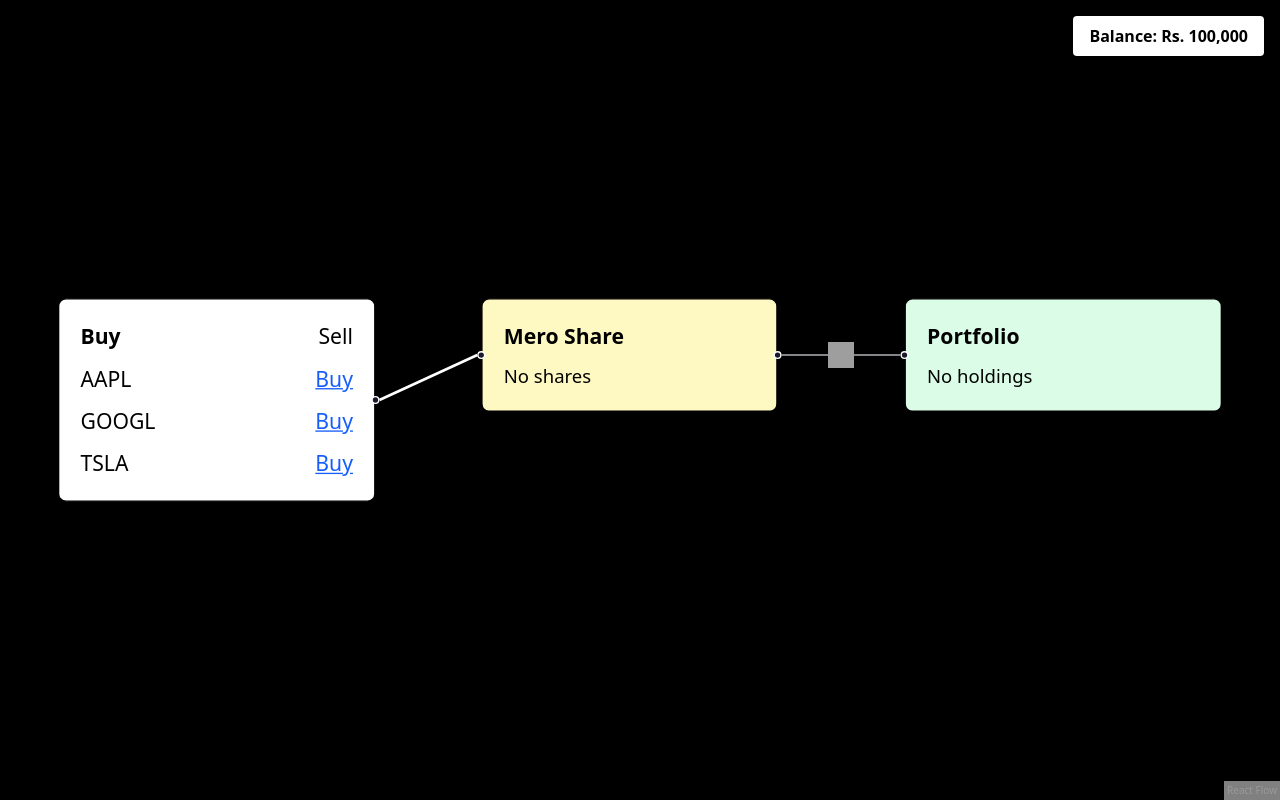
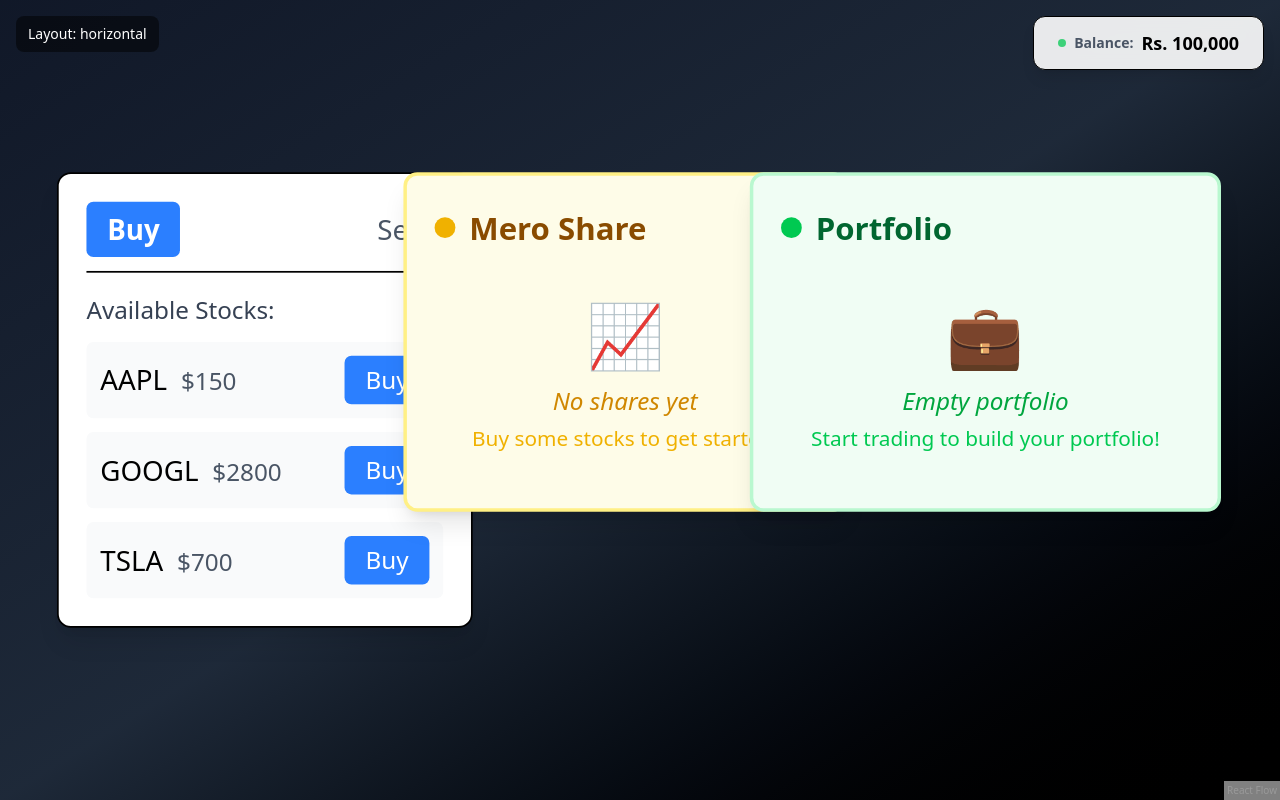
Before and after one commit to rockeyrai/capsules, a Next.js app in the folder rockey/: page /feature3 in a window 1280 px wide. Built offline with nearby package versions, Linux system fonts and the light colour scheme; grey boxes are pictures that could not be loaded.

Commit message:
making the TMS system with react flow libary

```diff
--- a/rockey/app/feature3/components/nodes/MeroShareNode.tsx
+++ b/rockey/app/feature3/components/nodes/MeroShareNode.tsx
@@ -1,38 +1,44 @@
-import { Handle, Position, NodeProps } from '@xyflow/react';
+// === components/nodes/MeroShareNode.tsx (Updated - Remove Handles) ===
+import { NodeProps } from '@xyflow/react';
 import { useGlobalStore } from '../../store/globalStore';
-import { useState, useEffect } from 'react';
 
 export default function MeroShareNode({ id }: NodeProps) {
   const { meroShares } = useGlobalStore();
 
-  // Responsive window width tracking
-  const [windowWidth, setWindowWidth] = useState(
-    typeof window !== 'undefined' ? window.innerWidth : 1200
-  );
+  return (
+    <div className="bg-yellow-50 border-2 border-yellow-200 p-4 rounded-lg w-64 shadow-lg transition-all hover:shadow-xl">
+      <div className="font-bold text-yellow-800 mb-3 text-lg flex items-center">
+        <div className="w-3 h-3 bg-yellow-500 rounded-full mr-2"></div>
+        Mero Share
+      </div>
 
-  useEffect(() => {
-    const handleResize = () => setWindowWidth(window.innerWidth);
-    window.addEventListener('resize', handleResize);
-    return () => window.removeEventListener('resize', handleResize);
-  }, []);
-
-  // Change handle positions on mobile
-  const targetPosition = windowWidth < 768 ? Position.Top : Position.Left;
-  const sourcePosition = windowWidth < 768 ? Position.Bottom : Position.Right;
-console.log("sandip test")
-  return (
-    <div className="bg-yellow-100 border p-4 rounded-md w-56">
-      <div className="font-bold mb-2">Mero Share</div>
-      {Object.values(meroShares).length === 0 && <p className="text-sm">No shares</p>}
-      <ul className="text-sm list-disc ml-4">
-        {Object.values(meroShares).map((s) => (
-          <li key={s.symbol}>
-            {s.symbol}: {s.quantity}
-          </li>
-        ))}
-      </ul>
-      <Handle type="target" position={targetPosition} />
-      <Handle type="source" position={sourcePosition} />
+      {Object.values(meroShares).length === 0 ? (
+        <div className="text-center py-4">
+          <div className="text-4xl mb-2">📈</div>
+          <p className="text-sm text-yellow-600 italic">No shares yet</p>
+          <p className="text-xs text-yellow-500 mt-1">Buy some stocks to get started!</p>
+        </div>
+      ) : (
+        <div className="space-y-2">
+          <div className="text-xs font-medium text-yellow-700 mb-2">Current Holdings:</div>
+          {Object.values(meroShares).map((s) => (
+            <div key={s.symbol} className="bg-white p-2 rounded border border-yellow-200">
+              <div className="flex justify-between items-center">
+                <span className="font-medium text-gray-800">{s.symbol}</span>
+                <span className="text-sm text-yellow-600">{s.quantity} shares</span>
+              </div>
+              <div className="text-xs text-gray-600 mt-1">
+                @ ${s.ltp} per share
+              </div>
+            </div>
+          ))}
+          <div className="mt-3 pt-2 border-t border-yellow-200">
+            <div className="text-xs font-medium text-yellow-700">
+              Total Holdings: {Object.values(meroShares).length} stocks
+            </div>
+          </div>
+        </div>
+      )}
     </div>
   );
 }
--- a/rockey/app/feature3/components/nodes/PortfolioNode.tsx
+++ b/rockey/app/feature3/components/nodes/PortfolioNode.tsx
@@ -1,37 +1,75 @@
-import { Handle, Position, NodeProps } from '@xyflow/react';
+
+// === components/nodes/PortfolioNode.tsx (Updated - Remove Handles) ===
+import { NodeProps } from '@xyflow/react';
 import { useGlobalStore } from '../../store/globalStore';
-import { useState, useEffect } from 'react';
 
 export default function PortfolioNode({ id }: NodeProps) {
   const { meroShares } = useGlobalStore();
 
-  // Track window width for responsive handle position
-  const [windowWidth, setWindowWidth] = useState(
-    typeof window !== 'undefined' ? window.innerWidth : 1200
+  const totalValue = Object.values(meroShares).reduce(
+    (sum, stock) => sum + (stock.ltp * stock.quantity),
+    0
   );
 
-  useEffect(() => {
-    const handleResize = () => setWindowWidth(window.innerWidth);
-    window.addEventListener('resize', handleResize);
-
-    return () => window.removeEventListener('resize', handleResize);
-  }, []);
-
-  // Use top handle on mobile (width < 768), else left
-  const handlePosition = windowWidth < 768 ? Position.Top : Position.Left;
+  const totalShares = Object.values(meroShares).reduce(
+    (sum, stock) => sum + stock.quantity,
+    0
+  );
 
   return (
-    <div className="bg-green-100 border p-4 rounded-md w-60">
-      <div className="font-bold mb-2">Portfolio</div>
-      {Object.values(meroShares).length === 0 && <p className="text-sm">No holdings</p>}
-      <ul className="text-sm list-disc ml-4">
-        {Object.values(meroShares).map((s) => (
-          <li key={s.symbol}>
-            {s.symbol} - Qty: {s.quantity} - Value: ${s.ltp * s.quantity}
-          </li>
-        ))}
-      </ul>
-      <Handle type="target" position={handlePosition} />
+    <div className="bg-green-50 border-2 border-green-200 p-4 rounded-lg w-68 shadow-lg transition-all hover:shadow-xl">
+      <div className="font-bold text-green-800 mb-3 text-lg flex items-center">
+        <div className="w-3 h-3 bg-green-500 rounded-full mr-2"></div>
+        Portfolio
+      </div>
+
+      {Object.values(meroShares).length === 0 ? (
+        <div className="text-center py-4">
+          <div className="text-4xl mb-2">💼</div>
+          <p className="text-sm text-green-600 italic">Empty portfolio</p>
+          <p className="text-xs text-green-500 mt-1">Start trading to build your portfolio!</p>
+        </div>
+      ) : (
+        <div className="space-y-3">
+          {/* Summary */}
+          <div className="bg-green-100 p-3 rounded border border-green-200">
+            <div className="text-sm font-semibold text-green-800 mb-1">Portfolio Summary</div>
+            <div className="flex justify-between text-xs">
+              <span className="text-green-700">Total Value:</span>
+              <span className="font-bold text-green-800">${totalValue.toLocaleString()}</span>
+            </div>
+            <div className="flex justify-between text-xs">
+              <span className="text-green-700">Total Shares:</span>
+              <span className="font-bold text-green-800">{totalShares}</span>
+            </div>
+          </div>
+
+          {/* Holdings */}
+          <div className="space-y-2">
+            <div className="text-xs font-medium text-green-700">Holdings:</div>
+            {Object.values(meroShares).map((s) => (
+              <div key={s.symbol} className="bg-white p-2 rounded border border-green-200">
+                <div className="flex justify-between items-start">
+                  <div>
+                    <span className="font-medium text-gray-800">{s.symbol}</span>
+                    <div className="text-xs text-gray-600">
+                      {s.quantity} × ${s.ltp}
+                    </div>
+                  </div>
+                  <div className="text-right">
+                    <div className="text-sm font-semibold text-green-600">
+                      ${(s.ltp * s.quantity).toLocaleString()}
+                    </div>
+                    <div className="text-xs text-gray-500">
+                      {((s.ltp * s.quantity / totalValue) * 100).toFixed(1)}%
+                    </div>
+                  </div>
+                </div>
+              </div>
+            ))}
+          </div>
+        </div>
+      )}
     </div>
   );
 }
--- a/rockey/app/feature3/components/nodes/TMSNode.tsx
+++ b/rockey/app/feature3/components/nodes/TMSNode.tsx
@@ -1,7 +1,9 @@
+
+// === components/nodes/TMSNode.tsx (Updated - Remove Handles) ===
 "use client";
 import { useGlobalStore } from '../../store/globalStore';
-import { Handle, Position, NodeProps } from '@xyflow/react';
-import { useState, useEffect } from 'react';
+import { NodeProps } from '@xyflow/react';
+import { useState } from 'react';
 
 const stocks = [
   { symbol: 'AAPL', ltp: 150 },
@@ -14,21 +16,6 @@
   const [tab, setTab] = useState<'buy' | 'sell'>('buy');
   const [quantity, setQuantity] = useState(0);
   const [selected, setSelected] = useState<{ symbol: string; ltp: number } | null>(null);
-
-  // Track window width for responsive handle position
-  const [windowWidth, setWindowWidth] = useState(
-    typeof window !== 'undefined' ? window.innerWidth : 1200
-  );
-
-  useEffect(() => {
-    const handleResize = () => setWindowWidth(window.innerWidth);
-    window.addEventListener('resize', handleResize);
-
-    return () => window.removeEventListener('resize', handleResize);
-  }, []);
-
-  // Use bottom handle on mobile (width < 768), else right
-  const handlePosition = windowWidth < 768 ? Position.Bottom : Position.Right;
 
   const handleBuyConfirm = () => {
     if (selected && quantity > 0) {
@@ -47,22 +34,43 @@
   };
 
   return (
-    <div className="bg-white border shadow-md p-4 rounded-md w-60">
-      <div className="flex justify-between mb-2">
-        <button onClick={() => setTab('buy')} className={tab === 'buy' ? 'font-bold' : ''}>
+    <div className="bg-white border shadow-lg p-4 rounded-lg w-60 transition-all hover:shadow-xl">
+      <div className="flex justify-between mb-3 border-b pb-2">
+        <button
+          onClick={() => setTab('buy')}
+          className={`px-3 py-1 rounded transition-colors ${
+            tab === 'buy'
+              ? 'bg-blue-500 text-white font-semibold'
+              : 'text-gray-600 hover:text-blue-500'
+          }`}
+        >
           Buy
         </button>
-        <button onClick={() => setTab('sell')} className={tab === 'sell' ? 'font-bold' : ''}>
+        <button
+          onClick={() => setTab('sell')}
+          className={`px-3 py-1 rounded transition-colors ${
+            tab === 'sell'
+              ? 'bg-red-500 text-white font-semibold'
+              : 'text-gray-600 hover:text-red-500'
+          }`}
+        >
           Sell
         </button>
       </div>
 
       {tab === 'buy' ? (
         <div className="space-y-2">
+          <div className="text-sm font-medium text-gray-700 mb-2">Available Stocks:</div>
           {stocks.map((s) => (
-            <div key={s.symbol} className="flex justify-between items-center">
-              <span>{s.symbol}</span>
-              <button onClick={() => setSelected(s)} className="text-blue-600 underline">
+            <div key={s.symbol} className="flex justify-between items-center p-2 bg-gray-50 rounded">
+              <div>
+                <span className="font-medium">{s.symbol}</span>
+                <span className="text-sm text-gray-600 ml-2">${s.ltp}</span>
+              </div>
+              <button
+                onClick={() => setSelected(s)}
+                className="bg-blue-500 text-white px-3 py-1 rounded text-sm hover:bg-blue-600 transition-colors"
+              >
                 Buy
               </button>
             </div>
@@ -70,42 +78,61 @@
         </div>
       ) : (
         <div className="space-y-2">
-          {Object.values(meroShares).map((s) => (
-            <div key={s.symbol} className="flex justify-between items-center">
-              <span>
-                {s.symbol} ({s.quantity})
-              </span>
+          <div className="text-sm font-medium text-gray-700 mb-2">Your Holdings:</div>
+          {Object.values(meroShares).length === 0 ? (
+            <p className="text-sm text-gray-500 italic">No holdings to sell</p>
+          ) : (
+            Object.values(meroShares).map((s) => (
+              <div key={s.symbol} className="flex justify-between items-center p-2 bg-gray-50 rounded">
+                <div>
+                  <span className="font-medium">{s.symbol}</span>
+                  <span className="text-sm text-gray-600 ml-2">({s.quantity} shares)</span>
+                </div>
                 <button
                   onClick={() => setSelected({ symbol: s.symbol, ltp: s.ltp })}
-                className="text-red-600 underline"
+                  className="bg-red-500 text-white px-3 py-1 rounded text-sm hover:bg-red-600 transition-colors"
                 >
                   Sell
                 </button>
               </div>
-          ))}
+            ))
+          )}
         </div>
       )}
 
       {selected && (
-        <div className="mt-3 space-y-1">
+        <div className="mt-4 p-3 bg-gray-100 rounded space-y-2">
+          <div className="text-sm font-medium">
+            {tab === 'buy' ? 'Buying' : 'Selling'}: {selected.symbol}
+          </div>
           <input
             type="number"
             min={1}
-            className="border px-2 py-1 w-full text-sm"
-            placeholder="Quantity"
-            value={quantity}
-            onChange={(e) => setQuantity(parseInt(e.target.value))}
+            max={tab === 'sell' ? meroShares[selected.symbol]?.quantity : undefined}
+            className="border border-gray-300 px-3 py-2 w-full text-sm rounded focus:outline-none focus:ring-2 focus:ring-blue-500"
+            placeholder="Enter quantity"
+            value={quantity || ''}
+            onChange={(e) => setQuantity(parseInt(e.target.value) || 0)}
           />
+          <div className="flex space-x-2">
             <button
               onClick={tab === 'buy' ? handleBuyConfirm : handleSellConfirm}
-            className="bg-black text-white text-sm w-full py-1 rounded"
+              className="bg-green-600 text-white text-sm flex-1 py-2 rounded hover:bg-green-700 transition-colors font-medium"
             >
               Confirm {tab.toUpperCase()}
             </button>
+            <button
+              onClick={() => {
+                setSelected(null);
+                setQuantity(0);
+              }}
+              className="bg-gray-500 text-white text-sm px-4 py-2 rounded hover:bg-gray-600 transition-colors"
+            >
+              Cancel
+            </button>
+          </div>
         </div>
       )}
-
-      <Handle type="source" position={handlePosition} />
     </div>
   );
 }
--- a/rockey/app/feature3/page.tsx
+++ b/rockey/app/feature3/page.tsx
@@ -1,3 +1,5 @@
+
+// === FlowCanvas.tsx (Updated - Use Floating Edges) ===
 'use client';
 
 import { useEffect, useState, useCallback } from 'react';
@@ -12,10 +14,10 @@
 import TMSNode from './components/nodes/TMSNode';
 import MeroShareNode from './components/nodes/MeroShareNode';
 import PortfolioNode from './components/nodes/PortfolioNode';
-import TradingEdge from './components/edges/TradingEdge';
-import PortfolioEdge from './components/edges/PortfolioEdge';
 import { useGlobalStore } from './store/globalStore';
 import '@xyflow/react/dist/style.css';
+import FloatingTradingEdge from './components/edges/TradingEdge';
+import FloatingPortfolioEdge from './components/edges/PortfolioEdge';
 
 const nodeTypes = {
   tmsNode: TMSNode,
@@ -24,8 +26,8 @@
 };
 
 const edgeTypes = {
-  tradingEdge: TradingEdge,
-  portfolioEdge: PortfolioEdge,
+  floatingTradingEdge: FloatingTradingEdge,
+  floatingPortfolioEdge: FloatingPortfolioEdge,
 };
 
 type LayoutType = 'horizontal' | 'triangle' | 'vertical';
@@ -45,41 +47,39 @@
     const width = typeof window !== 'undefined' ? window.innerWidth : 1200;
     const height = typeof window !== 'undefined' ? window.innerHeight : 800;
 
-    const isSmall = width < 768; // breakpoint for small screens
-
-    // Adjust gaps based on screen size
+    const isSmall = width < 768;
     const horizontalGap = isSmall ? width / 3 : width / 4;
     const verticalGap = isSmall ? height / 4 : height / 3;
     const centerX = width / 2;
     const centerY = height / 2;
 
-    // On very small width, force vertical stacking regardless of selected layout
+    // On very small width, force vertical stacking
     if (width < 400) {
       return [
-        { id: '1', type: 'tmsNode', position: { x: centerX, y: height / 6 }, data: {} },
-        { id: '2', type: 'meroShareNode', position: { x: centerX, y: height / 2 }, data: {} },
-        { id: '3', type: 'portfolioNode', position: { x: centerX, y: (height / 6) * 5 }, data: {} },
+        { id: '1', type: 'tmsNode', position: { x: centerX - 120, y: height / 6 }, data: {} },
+        { id: '2', type: 'meroShareNode', position: { x: centerX - 120, y: height / 2 }, data: {} },
+        { id: '3', type: 'portfolioNode', position: { x: centerX - 120, y: (height / 6) * 5 }, data: {} },
       ];
     }
 
     switch (layoutType) {
       case 'horizontal':
         return [
-          { id: '1', type: 'tmsNode', position: { x: centerX - horizontalGap, y: centerY }, data: {} },
-          { id: '2', type: 'meroShareNode', position: { x: centerX, y: centerY }, data: {} },
-          { id: '3', type: 'portfolioNode', position: { x: centerX + horizontalGap, y: centerY }, data: {} },
+          { id: '1', type: 'tmsNode', position: { x: centerX - horizontalGap, y: centerY - 60 }, data: {} },
+          { id: '2', type: 'meroShareNode', position: { x: centerX - 120, y: centerY - 60 }, data: {} },
+          { id: '3', type: 'portfolioNode', position: { x: centerX + horizontalGap - 240, y: centerY - 60 }, data: {} },
         ];
       case 'triangle':
         return [
-          { id: '1', type: 'tmsNode', position: { x: centerX, y: centerY - verticalGap }, data: {} },
+          { id: '1', type: 'tmsNode', position: { x: centerX - 120, y: centerY - verticalGap }, data: {} },
           { id: '2', type: 'meroShareNode', position: { x: centerX - horizontalGap, y: centerY + verticalGap / 2 }, data: {} },
-          { id: '3', type: 'portfolioNode', position: { x: centerX + horizontalGap, y: centerY + verticalGap / 2 }, data: {} },
+          { id: '3', type: 'portfolioNode', position: { x: centerX + horizontalGap - 240, y: centerY + verticalGap / 2 }, data: {} },
         ];
       case 'vertical':
         return [
-          { id: '1', type: 'tmsNode', position: { x: centerX, y: centerY - verticalGap }, data: {} },
-          { id: '2', type: 'meroShareNode', position: { x: centerX, y: centerY }, data: {} },
-          { id: '3', type: 'portfolioNode', position: { x: centerX, y: centerY + verticalGap }, data: {} },
+          { id: '1', type: 'tmsNode', position: { x: centerX - 120, y: centerY - verticalGap }, data: {} },
+          { id: '2', type: 'meroShareNode', position: { x: centerX - 120, y: centerY - 60 }, data: {} },
+          { id: '3', type: 'portfolioNode', position: { x: centerX - 120, y: centerY + verticalGap - 120 }, data: {} },
         ];
     }
   }, []);
@@ -89,13 +89,30 @@
     const newNodes = calculateLayout(layout);
     setNodes(newNodes);
 
-    setEdges([
-      { id: 'e1-2', source: '1', target: '2', type: 'tradingEdge', data: {} },
-      { id: 'e2-3', source: '2', target: '3', type: 'portfolioEdge' },
-    ]);
+    // Add a small delay to ensure nodes are rendered before creating edges
+    const timeoutId = setTimeout(() => {
+      setEdges([
+        {
+          id: 'e1-2',
+          source: '1',
+          target: '2',
+          type: 'floatingTradingEdge',
+          data: {}
+        },
+        {
+          id: 'e2-3',
+          source: '2',
+          target: '3',
+          type: 'floatingPortfolioEdge',
+          data: {}
+        },
+      ]);
+    }, 100);
+
+    return () => clearTimeout(timeoutId);
   }, [layout, calculateLayout, setNodes, setEdges]);
 
-  // Handle window resize to update nodes dynamically
+  // Handle window resize
   useEffect(() => {
     const handleResize = () => {
       const updatedNodes = calculateLayout(layout);
@@ -106,7 +123,7 @@
     return () => window.removeEventListener('resize', handleResize);
   }, [layout, calculateLayout, setNodes]);
 
-  // Monitor node distance and switch layout if needed (original logic preserved)
+  // Monitor node distance for layout switching
   useEffect(() => {
     if (nodes.length !== 3) return;
 
@@ -115,15 +132,12 @@
 
     if (!n1 || !n2) return;
 
-    // Get expected positions for current layout
     const expectedLayoutNodes = calculateLayout(layout);
     const expectedN1Pos = expectedLayoutNodes.find((n) => n.id === '1')?.position;
 
-    // Check if current position matches expected (means stable)
     const isStable = n1.position.x === expectedN1Pos?.x && n1.position.y === expectedN1Pos?.y;
-    if (isStable) return; // prevent race condition
+    if (isStable) return;
 
-    // Calculate distance between node 1 and 2
     const distance = Math.hypot(
       n2.position.x - n1.position.x,
       n2.position.y - n1.position.y
@@ -137,9 +151,19 @@
 
   return (
     <ReactFlowProvider>
-      <div className="relative w-full h-screen bg-black">
-        <div className="absolute top-4 right-4 bg-white shadow px-4 py-2 rounded text-black font-semibold z-50">
-          Balance: Rs. {globalMoney.toLocaleString()}
+      <div className="relative w-full h-screen bg-gradient-to-br from-gray-900 via-gray-800 to-black">
+        {/* Header with balance */}
+        <div className="absolute top-4 right-4 bg-white/90 backdrop-blur shadow-lg px-6 py-3 rounded-xl text-black font-bold z-50 border">
+          <div className="flex items-center space-x-2">
+            <div className="w-2 h-2 bg-green-500 rounded-full animate-pulse"></div>
+            <span className="text-sm text-gray-600">Balance:</span>
+            <span className="text-lg">Rs. {globalMoney.toLocaleString()}</span>
+          </div>
+        </div>
+
+        {/* Layout indicator */}
+        <div className="absolute top-4 left-4 bg-black/50 text-white px-3 py-2 rounded-lg text-sm z-50">
+          Layout: {layout}
         </div>
 
         <ReactFlow
@@ -150,10 +174,13 @@
           nodeTypes={nodeTypes}
           edgeTypes={edgeTypes}
           fitView
+          minZoom={0.5}
+          maxZoom={2}
+          className="bg-transparent"
         />
       </div>
     </ReactFlowProvider>
   );
 };
 
-export default FlowCanvas;
+export default  FlowCanvas
```
Also changed, not shown: rockey/app/feature3/components/edges/PortfolioEdge.tsx (+66 -15 lines), rockey/app/feature3/components/edges/TradingEdge.tsx (+56 -9 lines), rockey/app/feature3/components/utils/getFloatingEdgeParams.tsx (added, +63 -0 lines). Lines whose indentation alone changed are shown as unchanged.
